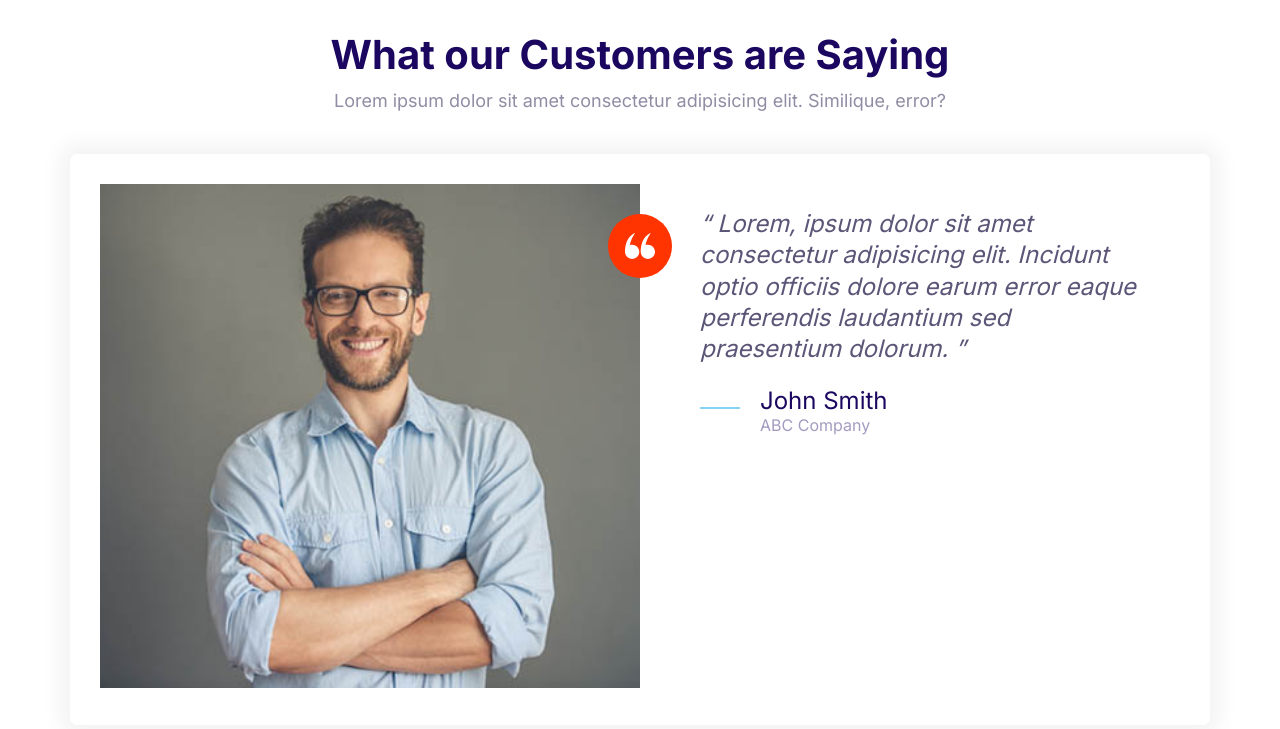
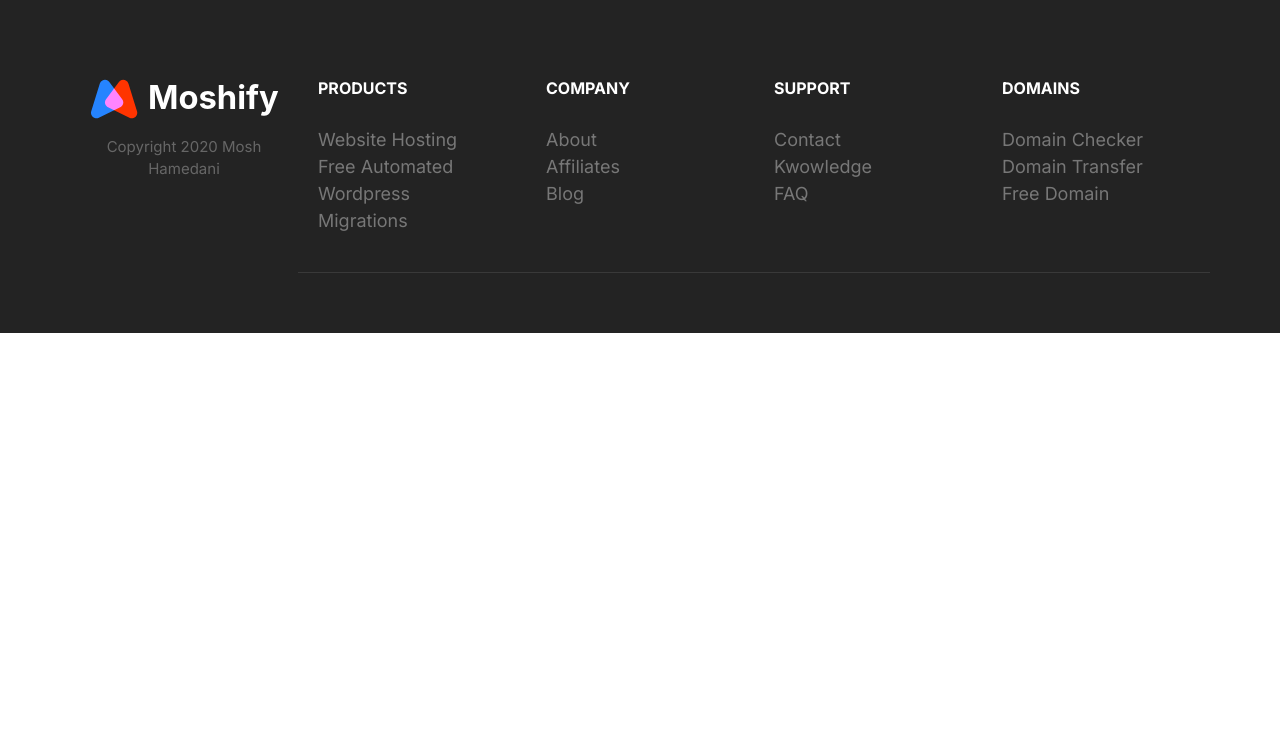
Before and after one commit to Robin925/moshify, a plain HTML site: page index.html in a window 1280 px wide. Drawn offline with Linux system fonts and the light colour scheme.

Commit message:
Building Footer.

```diff
--- a/css/style.css
+++ b/css/style.css
@@ -800,3 +800,82 @@ a {
     }
 
 }
+
+/* Footer */
+.footer {
+    background: #232323;
+}
+
+.footer a {
+    color: #777;
+}
+
+.footer a:hover {
+    color: #fff;
+    transition: color 0.3s;
+}
+
+.footer__section {
+    padding: 2rem;
+    border-bottom: 1px solid #393939;
+}
+
+.footer_section .list {
+    margin: 0;
+}
+
+.footer__heading {
+    text-transform: uppercase;
+    font-weight: 600;
+}
+
+.footer__brand {
+    margin-top: 5rem;
+    text-align: center;
+}
+
+.footer__brand img {
+    /* TODO: Consider refactoring this and applying it to all images. */
+    width: 100%;
+    max-width: 230px;
+}
+
+
+.footer__copyright {
+    font-size: 2.1rem;
+    color: #fff;
+    opacity: 0.3;
+}
+
+@media screen and (min-width: 768px) {
+    .footer__sections {
+        grid-template-columns: repeat(auto-fit, minmax(10rem, 1fr));
+    }
+
+    .footer .collapsible__chevron {
+        display: none;
+    }
+
+    .footer .collapsible__content {
+        opacity: 1;
+        max-height: 100%;
+    }
+
+    .footer__brand {
+        order: -1;
+        margin-top: 1rem;
+    }
+
+    .footer__copyright {
+        font-size: 1.5rem;
+    }
+
+    .footer__sections {
+        border: 0;
+    }
+
+    .footer__heading {
+        font-size: 1.6rem;
+    }
+
+}
--- a/index.html
+++ b/index.html
@@ -11,46 +11,84 @@
     <link rel="stylesheet" href="css/style.css">
 </head>
     <body>
-      <section>
-        <header class="block__header">
-          <h2>What our Customers are Saying</h2>
-          <p>Lorem ipsum dolor sit amet consectetur adipisicing elit. Similique, error?</p>
-        </header>
-        <div class="container">
-          <div class="card testimonial">
-            <div class="grid grid--1x2">
-              <div class="testimonial__image">
-                <img src="images/testimonial.jpg" alt="A happy, smiling customer" />
-                <span class="icon-container icon-container--accent">
-                  <svg class="icon icon--white icon--small">
-                    <use xlink:href="images/sprite.svg#quotes"></use>
+      <footer class="block block--dark footer">
+        <div class="container grid footer__sections">
+
+          <section class="collapsible collapsible--expanded footer__section">
+            <header class="collapsible__header">
+                <h2 class="collapsible__heading footer__heading">PRODUCTS</h2>
+                  <svg class="icon icon--white collapsible__chevron">
+                      <!-- <use xlink:href="images/sprite.svg#chevron"></use> -->
+                      <svg id="Layer_1" data-name="Layer 1" xmlns="http://www.w3.org/2000/svg" viewBox="0 0 51 51"><defs><style>.cls-1{fill:#393939;}.cls-2{fill:#fff;}</style></defs><circle class="cls-1" cx="25.5" cy="25.5" r="25.5"/><rect class="cls-2" x="24.4" y="27.9" width="1.6" height="15.24" rx="0.8" transform="matrix(0.78, -0.63, 0.63, 0.78, -21.26, 15.39)"/><rect class="cls-2" x="33.3" y="27.9" width="1.6" height="15.24" rx="0.8" transform="translate(24 -21.9) rotate(37.3)"/></svg>
                   </svg>
-                </span>
-              </div>
-              <blockquote class="quote">
-                <p class="quote__text">
-                  Lorem, ipsum dolor sit amet consectetur adipisicing elit. Incidunt optio
-                  officiis dolore earum error eaque perferendis laudantium sed praesentium
-                  dolorum.
-                </p>
-                <footer>
-                  <div class="media">
-                    <div class="media__image">
-                      <svg class="icon icon--primary quote__line">
-                        <use xlink:href="images/sprite.svg#line"></use>
-                      </svg>
-                    </div>
-                    <div class="media__body">
-                      <h3 class="media__title quote__author">John Smith</h3>
-                      <p class="quote__organization">ABC Company</p>
-                    </div>
-                  </div>
-                </footer>
-              </blockquote>
+            </header>
+            <div class="collapsible__content">
+              <ul class="list">
+                <li><a href="#">Website Hosting</a></li>
+                <li><a href="#">Free Automated Wordpress</a></li>
+                <li><a href="#">Migrations</a></li>
+              </ul>
             </div>
-          </div>
+          </section>
+
+          <section class="collapsible footer__section">
+            <header class="collapsible__header">
+                <h2 class="collapsible__heading footer__heading">COMPANY</h2>
+                  <svg class="icon icon--white collapsible__chevron">
+                      <!-- <use xlink:href="images/sprite.svg#chevron"></use> -->
+                      <svg id="Layer_1" data-name="Layer 1" xmlns="http://www.w3.org/2000/svg" viewBox="0 0 51 51"><defs><style>.cls-1{fill:#393939;}.cls-2{fill:#fff;}</style></defs><circle class="cls-1" cx="25.5" cy="25.5" r="25.5"/><rect class="cls-2" x="24.4" y="27.9" width="1.6" height="15.24" rx="0.8" transform="matrix(0.78, -0.63, 0.63, 0.78, -21.26, 15.39)"/><rect class="cls-2" x="33.3" y="27.9" width="1.6" height="15.24" rx="0.8" transform="translate(24 -21.9) rotate(37.3)"/></svg>
+                  </svg>
+            </header>
+            <div class="collapsible__content">
+              <ul class="list">
+                <li><a href="#">About</a></li>
+                <li><a href="#">Affiliates</a></li>
+                <li><a href="#">Blog</a></li>
+              </ul>
+            </div>
+          </section>
+
+          <section class="collapsible footer__section">
+            <header class="collapsible__header">
+                <h2 class="collapsible__heading footer__heading">SUPPORT</h2>
+                  <svg class="icon icon--white collapsible__chevron">
+                      <!-- <use xlink:href="images/sprite.svg#chevron"></use> -->
+                      <svg id="Layer_1" data-name="Layer 1" xmlns="http://www.w3.org/2000/svg" viewBox="0 0 51 51"><defs><style>.cls-1{fill:#393939;}.cls-2{fill:#fff;}</style></defs><circle class="cls-1" cx="25.5" cy="25.5" r="25.5"/><rect class="cls-2" x="24.4" y="27.9" width="1.6" height="15.24" rx="0.8" transform="matrix(0.78, -0.63, 0.63, 0.78, -21.26, 15.39)"/><rect class="cls-2" x="33.3" y="27.9" width="1.6" height="15.24" rx="0.8" transform="translate(24 -21.9) rotate(37.3)"/></svg>
+                  </svg>
+            </header>
+            <div class="collapsible__content">
+              <ul class="list">
+                <li><a href="#">Contact</a></li>
+                <li><a href="#">Kwowledge</a></li>
+                <li><a href="#">FAQ</a></li>
+              </ul>
+            </div>
+          </section>
+
+          <section class="collapsible footer__section">
+            <header class="collapsible__header">
+                <h2 class="collapsible__heading footer__heading">DOMAINS</h2>
+                  <svg class="icon icon--white collapsible__chevron">
+                      <!-- <use xlink:href="images/sprite.svg#chevron"></use> -->
+                      <svg id="Layer_1" data-name="Layer 1" xmlns="http://www.w3.org/2000/svg" viewBox="0 0 51 51"><defs><style>.cls-1{fill:#393939;}.cls-2{fill:#fff;}</style></defs><circle class="cls-1" cx="25.5" cy="25.5" r="25.5"/><rect class="cls-2" x="24.4" y="27.9" width="1.6" height="15.24" rx="0.8" transform="matrix(0.78, -0.63, 0.63, 0.78, -21.26, 15.39)"/><rect class="cls-2" x="33.3" y="27.9" width="1.6" height="15.24" rx="0.8" transform="translate(24 -21.9) rotate(37.3)"/></svg>
+                  </svg>
+            </header>
+            <div class="collapsible__content">
+              <ul class="list">
+                <li><a href="#">Domain Checker</a></li>
+                <li><a href="#">Domain Transfer</a></li>
+                <li><a href="#">Free Domain</a></li>
+              </ul>
+            </div>
+          </section>
+
+          <section class="footer__brand">
+            <img src="images/logo.svg" alt="">
+            <p class="footer__copyright">Copyright 2020 Mosh Hamedani</p>
+          </section>
+
         </div>
-      </section>
+      </footer>
       <script src="js/main.js"></script>
     </body>
 </html>
```
Also changed, not shown: components/footer.html (added, +77 -0 lines).
